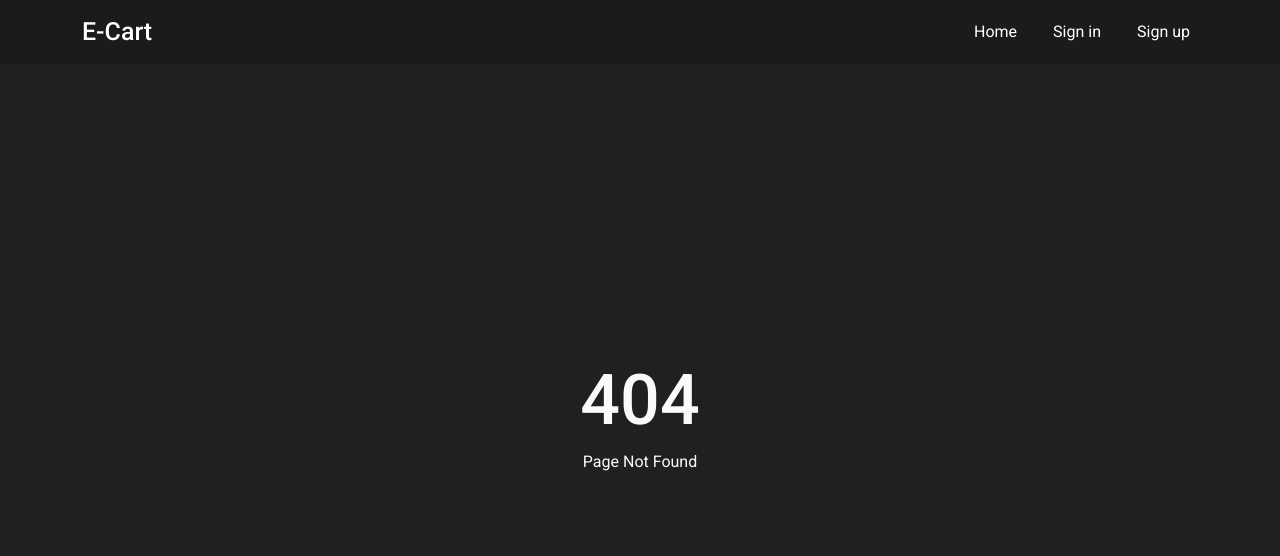
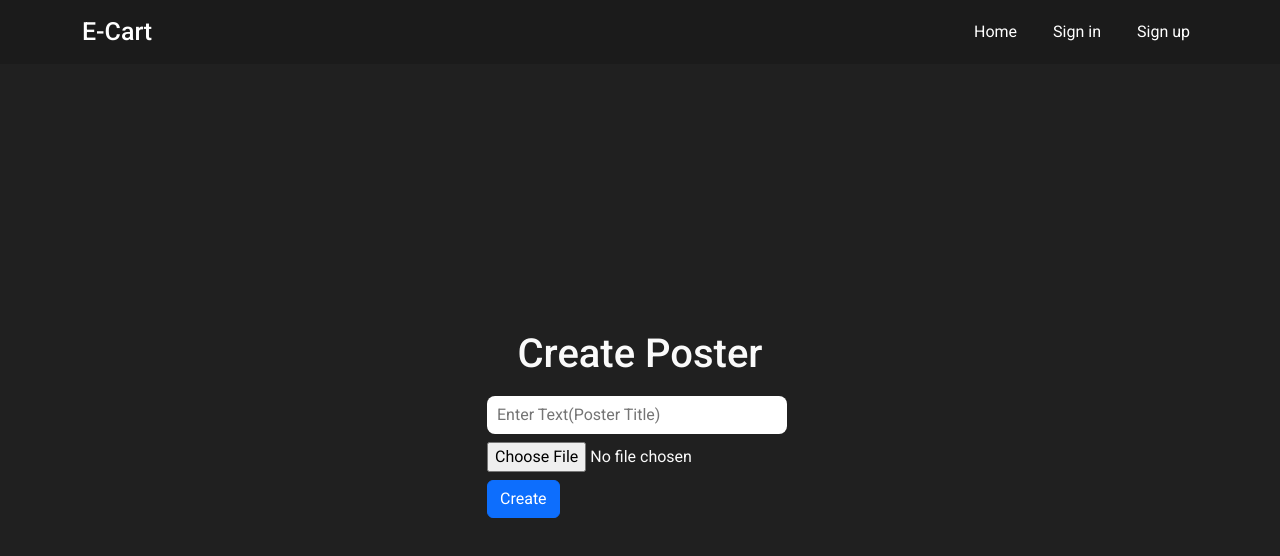
Before and after one commit to abijithdel/E-Commerce-React-Frentent, a React (Create React App) app: page /createposter in a window 1280 px wide. Before the commit this address had no page. Shown: the top 556 px of the page. Built offline with nearby package versions, Linux system fonts and the light colour scheme.

Commit message:
add PosterRout

```diff
--- a/src/App.js
+++ b/src/App.js
@@ -7,6 +7,7 @@ import Home from "./components/Home/Home";
 import Error from "./components/Error/Error";
 import AddProduct from "./components/Admin/AddProduct/AddProduct";
 import Dashboard from "./components/Admin/Dashboard/Dashboard";
+import CreatePoster from "./components/Admin/CreatePoster/CreatePoster";
 import { isLogin } from "./AppContext";
 import "./App.css";
 
@@ -22,6 +23,7 @@ function App() {
           <Route path="/signin" element={<Signin />} />
           <Route path="/admin" element={<Dashboard />} />
           <Route path="/addproduct" element={<AddProduct />} />
+          <Route path="/createposter" element={<CreatePoster />} />
           <Route path="*" element={<Error data={{error:404,message:'Page Not Found'}} />} />
         </Routes>
       </isLogin.Provider>
--- /dev/null
+++ b/src/components/Admin/CreatePoster/CreatePoster.css
@@ -0,0 +1,23 @@
+.createposter{
+    height: 90vh;
+    width: 100vw;
+    display: flex;
+    align-items: center;
+    justify-content: center;
+    flex-direction: column;
+}
+
+.createposter form{
+    display: flex;
+    flex-direction: column;
+}
+
+.createposter form input[type='text']{
+    margin-top: 10px;
+    height: 38px;
+    width: 300px;
+    padding-left: 10px;
+    border: none;
+    border-radius: 8px;
+    outline: none;
+}
--- /dev/null
+++ b/src/components/Admin/CreatePoster/CreatePoster.js
@@ -0,0 +1,56 @@
+import React, { useState } from 'react'
+import Axios from '../../../config/axios'
+import { Button, Alert } from 'react-bootstrap'
+import { useNavigate } from 'react-router-dom'
+import './CreatePoster.css'
+
+function CreatePoster() {
+    const Navigate = useNavigate()
+    const [title, setTitle] = useState()
+    const [img, setImg] = useState()
+    const [message, setMessage] = useState()
+
+    function SavePoster() {
+        const formdata = new FormData()
+        formdata.append("title", title)
+        formdata.append("posterimg", img)
+
+        Axios({
+            url: "admin/createposter",
+            method: "POST",
+            headers: { 'Content-Type': 'multipart/form-data', },
+            data: formdata
+        })
+            .then(response => {
+                if (response.data.status) {
+                    setMessage({ color: 'success', message: response.data.message })
+                    setTimeout(() => {
+                        Navigate('/admin')
+                    }, 2000);
+                }
+            })
+            .catch(err => setMessage({ color: 'danger', message: 'Server Error' }))
+    }
+    return (
+        <div className='createposter'>
+            <title>Create poster</title>
+            <h1>Create Poster</h1>
+            {message ?
+                <Alert variant={message.color}>
+                    {message.message}
+                </Alert>
+                : ''
+            }
+
+            <form method="post">
+                <input type="text" placeholder='Enter Text(Poster Title)' name='title' value={title} onChange={(e) => setTitle(e.target.value)} />
+                <input type="file" name='img' className='mt-2' onChange={(e) => setImg(e.target.files[0])} />
+                <div className='mt-2'>
+                    <Button onClick={SavePoster}>Create</Button>
+                </div>
+            </form>
+        </div>
+    )
+}
+
+export default CreatePoster
--- a/src/components/Admin/Dashboard/Dashboard.js
+++ b/src/components/Admin/Dashboard/Dashboard.js
@@ -28,6 +28,9 @@ function Dashboard() {
       navigate("/");
     }
   }, [navigate]);
+  const margin = {
+    marginRight: '10px'
+  }
   return (
     <Container>
       <title>Admin Panel</title>
@@ -39,7 +42,8 @@ function Dashboard() {
             <h4>All Product's</h4>
             <span>20</span>
             <div>
-              <Link to="/addproduct">Add New</Link>
+              <Link style={margin} to="/addproduct">Add New</Link>
+              <Link>View</Link>
             </div>
           </div>
 
@@ -55,7 +59,17 @@ function Dashboard() {
             <h4>All Order's</h4>
             <span>20</span>
             <div>
-              <Link>Ship</Link>
+              <Link style={margin}>Ship</Link>
+              <Link>View</Link>
+            </div>
+          </div>
+
+          <div className="btns">
+            <h4>All Poster's</h4>
+            <span>20</span>
+            <div>
+              <Link style={margin} to="/createposter">Create</Link>
+              <Link>View</Link>
             </div>
           </div>
 
```
